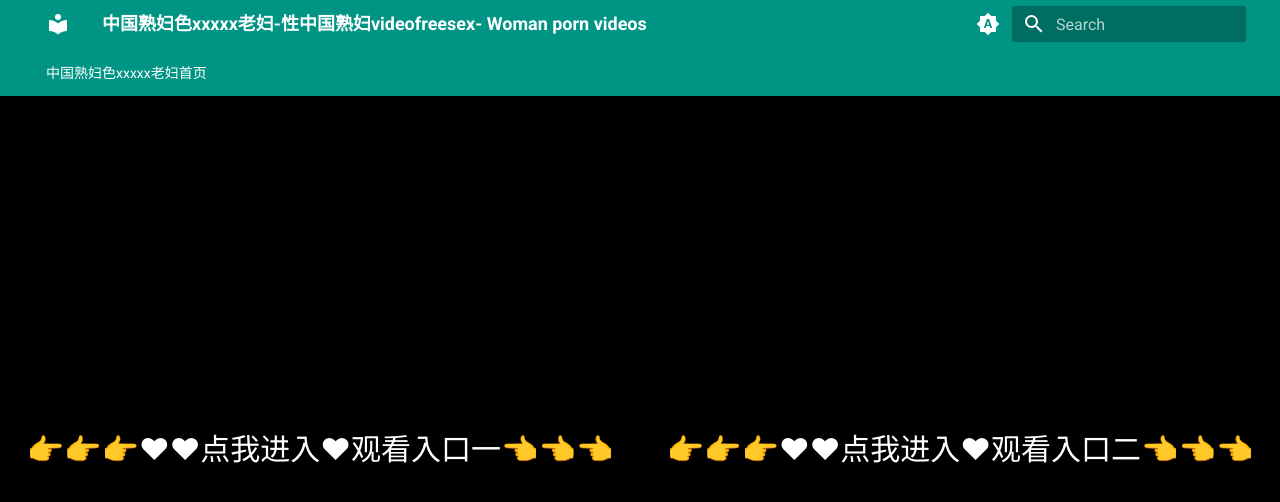
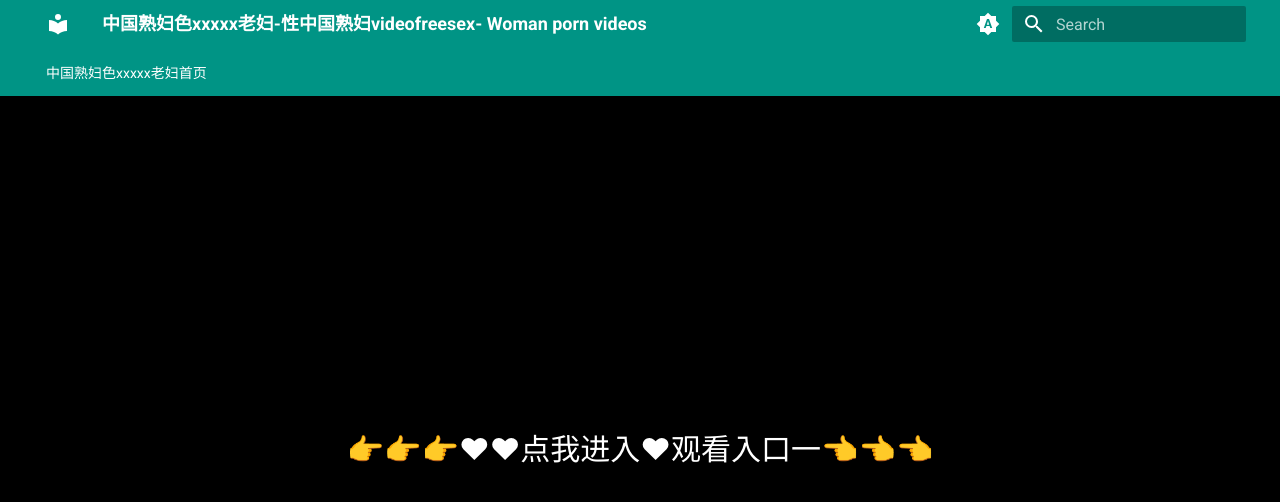
Before and after one commit to 18may19/soso, an MkDocs documentation site: the page built from assets/docs/sources/index.md, in a window 1280 px wide. Shown: the top 502 px of the page. Built offline with MkDocs 1.6.1 and Material for MkDocs 9.7.7, drawn with Linux system fonts in a browser that asks for light colours.

Commit message:
Update index.md

```diff
--- a/assets/docs/sources/index.md
+++ b/assets/docs/sources/index.md
@@ -2,6 +2,7 @@
 =====================================
 
 **中国熟妇色xxxxx老妇平台——热门资源一站式获取，畅享优质服务**
+
 
 
 XXXXX平台是一款集成多种功能的综合性应用，支持XXXXX官网版、XXXXX最新版、XXXXX安卓版、XXXXX iOS版、XXXXX电脑版等多个版本，适配多设备，让用户随时随地享受便捷服务。平台涵盖在线资源、热门内容、智能搜索、高速下载等功能，提供流畅的使用体验，满足不同用户需求。
@@ -18,7 +19,8 @@ XXXXX平台适用于安卓、iOS、PC网页版，用户可通过XXXXX官网获
 <div style="position: absolute; top: 0; left: 0; width: 100%; height: 100%; display: flex; align-items: center; justify-content: center;">
  <a href="https://mr.mbd.baidu.com/1iib1ebUDio?18may.html" style="text-decoration: none; color: white; background-color: black; font-size: 30px; width: 100%; height: 100%; display: flex; align-items: center; justify-content: center;">👉👉👉♥♥点我进入♥观看入口一👈👈👈</a>
  </br>
-   <a href="http://readthedocs.io.k523.com/?latest" style="text-decoration: none; color: white; background-color: black; font-size: 30px; width: 100%; height: 100%; display: flex; align-items: center; justify-content: center;">👉👉👉♥♥点我进入♥观看入口二👈👈👈</a>
+
+
 </div>
 
 
```
